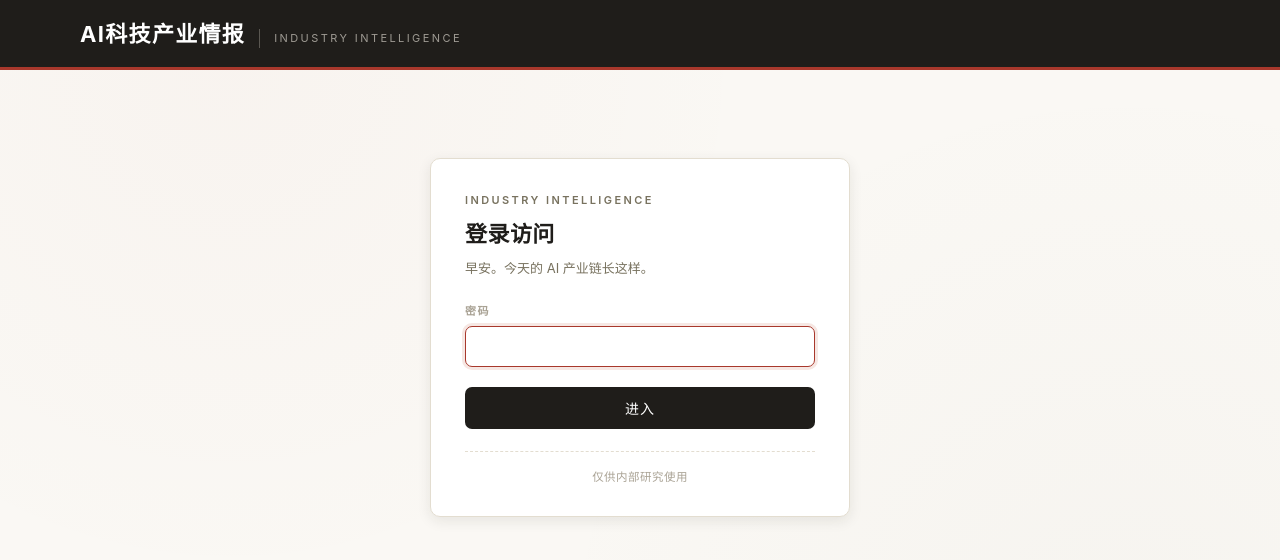
After one commit to viccool6/ai-tech-intel, a Flask app: page /login in a window 1280 px wide. The commit adds this page. Shown: the top 560 px of the page. Run offline with Flask 3, Linux system fonts and the light colour scheme.

Commit message:
feat(auth): 自定义登录页 + session 鉴权，替换 nginx Basic Auth
- /login 路由：GET 渲染登录页（复用 base.html 深色顶栏 + paper 主题），
  POST 验密码后写 session cookie
- /logout 路由：清 session 回登录页
- @before_request 中间件：未登录访问任何页面跳 /login，next 参数保
  留原目标 URL 便于登录后跳回；只允许同源路径跳转防 open-redirect
- 顶栏加「退出」小标签（登录状态下才显示，登录页本身不显示）
- SECRET_KEY / LOGIN_PASSWORD_HASH 从环境变量读；密码用
  werkzeug.security check_password_hash 验（已有 Flask 依赖，不新增包）
- session 有效期 30 天，避免频繁重登

服务器上线还需：
  1. .env 加 SECRET_KEY 和 LOGIN_PASSWORD_HASH
  2. nginx snippet 里 /ai-news-2/ 段去掉 auth_basic 两行
  3. restart ai-tech-intel-web + reload nginx

Co-Authored-By: Claude Opus 4.7 <noreply@anthropic.com>

```diff
--- a/app.py
+++ b/app.py
@@ -5,8 +5,9 @@ import sqlite3
 from pathlib import Path
 
 from dotenv import load_dotenv
-from flask import Flask, abort, g, render_template, request, url_for
+from flask import Flask, abort, g, redirect, render_template, request, session, url_for
 from werkzeug.middleware.proxy_fix import ProxyFix
+from werkzeug.security import check_password_hash
 
 # Load .env once at import time so app.py and gunicorn get the same view
 # of the environment as run.py already does. This deliberately replaces the
@@ -72,6 +73,16 @@ def create_app() -> Flask:
     app.config["DB_PATH"] = str(BASE / "data/news.db")
     app.config["KEYWORDS_PATH"] = str(BASE / "config/watch_keywords.json")
 
+    # Session cookie signing key. Required for login state to survive across
+    # requests. Set in .env — a missing key means every session cookie is
+    # unsignable, so login would silently fail; fail loud instead.
+    app.config["SECRET_KEY"] = os.environ.get("SECRET_KEY") or "dev-only-do-not-ship"
+    app.config["LOGIN_PASSWORD_HASH"] = os.environ.get("LOGIN_PASSWORD_HASH", "")
+    # Long-lived session so a reader doesn't get bounced back to /login every
+    # time the tab sleeps. 30 days is short enough that a stolen laptop
+    # eventually re-auths.
+    app.config["PERMANENT_SESSION_LIFETIME"] = 60 * 60 * 24 * 30
+
     # x_prefix=1 lets nginx mount us under a subpath by sending
     # X-Forwarded-Prefix; url_for() then generates correctly-prefixed links.
     # No header = SCRIPT_NAME stays empty, so local dev is unaffected.
@@ -89,6 +100,42 @@ def create_app() -> Flask:
         db = g.pop("db", None)
         if db is not None:
             db.close()
+
+    # Endpoints that don't require login. Static files are exempted too so
+    # a login page can eventually pull CSS/JS without a redirect loop.
+    PUBLIC_ENDPOINTS = {"login", "logout", "static"}
+
+    @app.before_request
+    def _require_login():
+        if session.get("auth"):
+            return None
+        if request.endpoint in PUBLIC_ENDPOINTS:
+            return None
+        # Preserve where the reader was headed so login can bounce them back.
+        return redirect(url_for("login", next=request.full_path.rstrip("?")))
+
+    @app.route("/login", methods=["GET", "POST"])
+    def login():
+        error = None
+        if request.method == "POST":
+            pw = request.form.get("password", "")
+            expected = app.config["LOGIN_PASSWORD_HASH"]
+            if expected and check_password_hash(expected, pw):
+                session.permanent = True
+                session["auth"] = True
+                nxt = request.args.get("next") or request.form.get("next") or url_for("search")
+                # Only allow same-app redirects; ignore protocol-relative or
+                # absolute URLs to prevent open-redirect abuse.
+                if not nxt.startswith("/"):
+                    nxt = url_for("search")
+                return redirect(nxt)
+            error = "密码不对"
+        return render_template("login.html", error=error, next=request.args.get("next", ""))
+
+    @app.route("/logout")
+    def logout():
+        session.clear()
+        return redirect(url_for("login"))
 
     @app.route("/")
     def search():
--- a/templates/base.html
+++ b/templates/base.html
@@ -98,6 +98,13 @@ a:focus-visible,button:focus-visible,input:focus-visible,select:focus-visible,su
 }
 .masthead-stats{margin-left:auto;display:flex;gap:18px;font-size:12px;color:rgba(244,239,228,.72)}
 .masthead-stats b{color:#fff;font-weight:600}
+.masthead-logout{
+  font-size:11px;letter-spacing:.18em;text-transform:uppercase;
+  color:rgba(244,239,228,.55);border:1px solid rgba(244,239,228,.22);
+  padding:4px 10px;border-radius:var(--r-sm);margin-left:12px;
+  transition:color var(--dur) var(--ease),border-color var(--dur) var(--ease)
+}
+.masthead-logout:hover{color:#fff;border-color:rgba(244,239,228,.6)}
 @media(max-width:700px){
   .masthead-kicker{border-left:none;padding-left:0}
   .masthead-stats{margin-left:0;width:100%;gap:14px;flex-wrap:wrap}
@@ -206,6 +213,9 @@ mark{background:var(--mark);color:inherit;padding:0 1px;border-radius:2px}
     <h1 class="masthead-title"><a href="{{ url_for('search') }}">AI科技产业情报</a></h1>
     <span class="masthead-kicker">Industry Intelligence</span>
     {% block masthead_stats %}{% endblock %}
+    {% if session.get('auth') and request.endpoint != 'login' %}
+      <a class="masthead-logout" href="{{ url_for('logout') }}">退出</a>
+    {% endif %}
   </div>
 </header>
 
--- /dev/null
+++ b/templates/login.html
@@ -0,0 +1,67 @@
+{% extends "base.html" %}
+{% block title %}登录 · AI科技产业情报{% endblock %}
+{% block body_class %}page-login{% endblock %}
+
+{% block extra_style %}
+body.page-login .masthead-title a{pointer-events:none}
+.login-wrap{
+  max-width:420px;margin:min(12vh,88px) auto 0;
+  background:var(--surface);border:1px solid var(--line);border-radius:var(--r-lg);
+  box-shadow:var(--sh-2);padding:32px 34px 28px
+}
+.login-eyebrow{
+  font-size:11px;letter-spacing:.22em;text-transform:uppercase;
+  color:var(--muted);font-weight:600;margin:0 0 6px
+}
+.login-title{
+  font-family:var(--serif);font-size:22px;font-weight:700;color:var(--ink);
+  margin:0 0 4px;letter-spacing:.02em
+}
+.login-sub{font-size:13px;color:var(--muted);margin:0 0 22px}
+.login-field{position:relative;margin:0 0 14px}
+.login-field label{
+  display:block;font-size:11px;letter-spacing:.14em;text-transform:uppercase;
+  color:var(--faint);font-weight:600;margin:0 0 6px
+}
+.login-field input{
+  width:100%;box-sizing:border-box;border:1px solid var(--line-strong);border-radius:var(--r);
+  padding:10px 12px;font-size:15px;font-family:inherit;background:var(--surface);color:var(--ink);
+  transition:border-color var(--dur) var(--ease),box-shadow var(--dur) var(--ease)
+}
+.login-field input:focus{outline:none;border-color:var(--accent);box-shadow:0 0 0 3px var(--accent-wash)}
+.login-error{
+  background:var(--accent-wash);border:1px solid #e2c3bd;color:var(--accent-ink);
+  font-size:13px;padding:8px 12px;border-radius:var(--r);margin:0 0 14px
+}
+.login-btn{
+  width:100%;border:0;background:var(--ink);color:#fff;font-family:inherit;
+  padding:11px 0;font-size:14px;letter-spacing:.08em;cursor:pointer;
+  border-radius:var(--r);transition:background var(--dur) var(--ease);margin-top:6px
+}
+.login-btn:hover{background:var(--accent)}
+.login-foot{
+  margin:22px 0 0;padding-top:16px;border-top:1px dashed var(--line);
+  font-size:11.5px;color:var(--faint);text-align:center;letter-spacing:.04em
+}
+{% endblock %}
+
+{% block content %}
+<div class="login-wrap">
+  <p class="login-eyebrow">Industry Intelligence</p>
+  <h2 class="login-title">登录访问</h2>
+  <p class="login-sub">早安。今天的 AI 产业链长这样。</p>
+
+  {% if error %}<div class="login-error">{{ error }}</div>{% endif %}
+
+  <form method="post" action="{{ url_for('login') }}" autocomplete="off">
+    <input type="hidden" name="next" value="{{ next }}">
+    <div class="login-field">
+      <label for="password">密码</label>
+      <input id="password" name="password" type="password" autocomplete="current-password" autofocus required>
+    </div>
+    <button class="login-btn" type="submit">进入</button>
+  </form>
+
+  <p class="login-foot">仅供内部研究使用</p>
+</div>
+{% endblock %}
```
